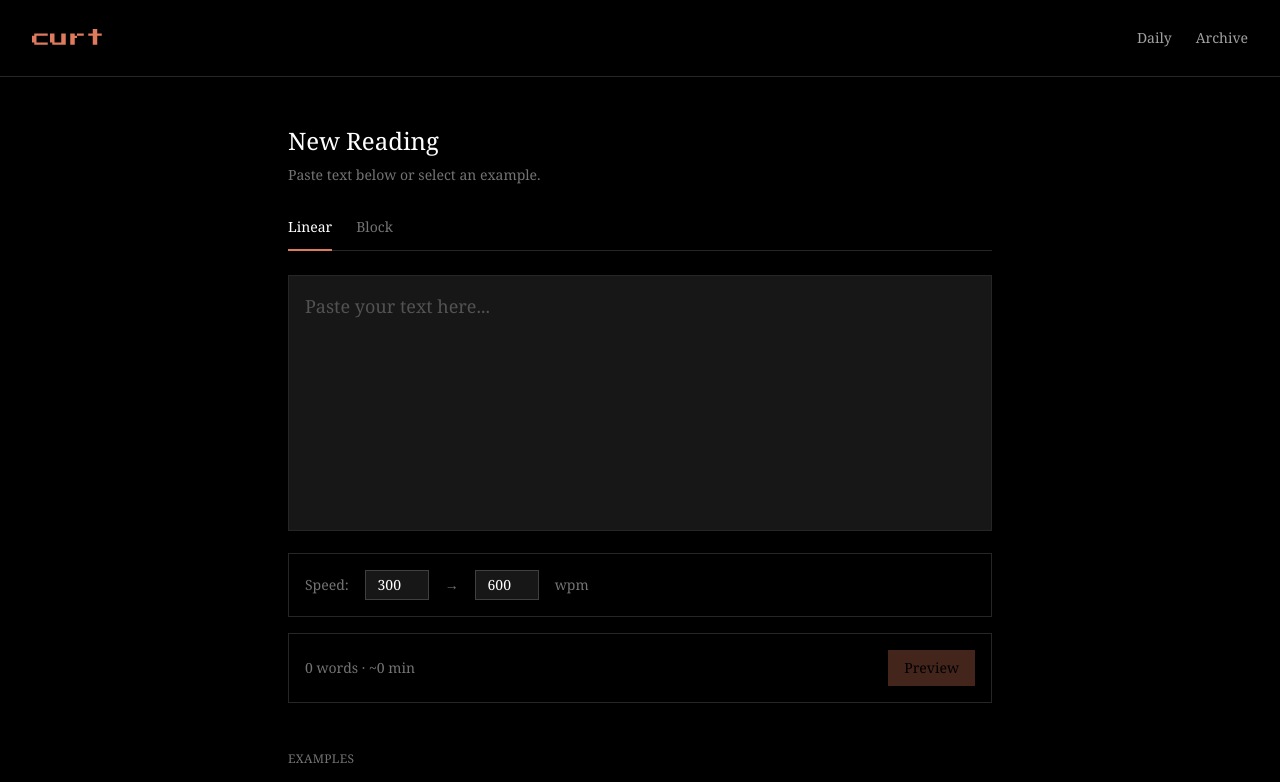
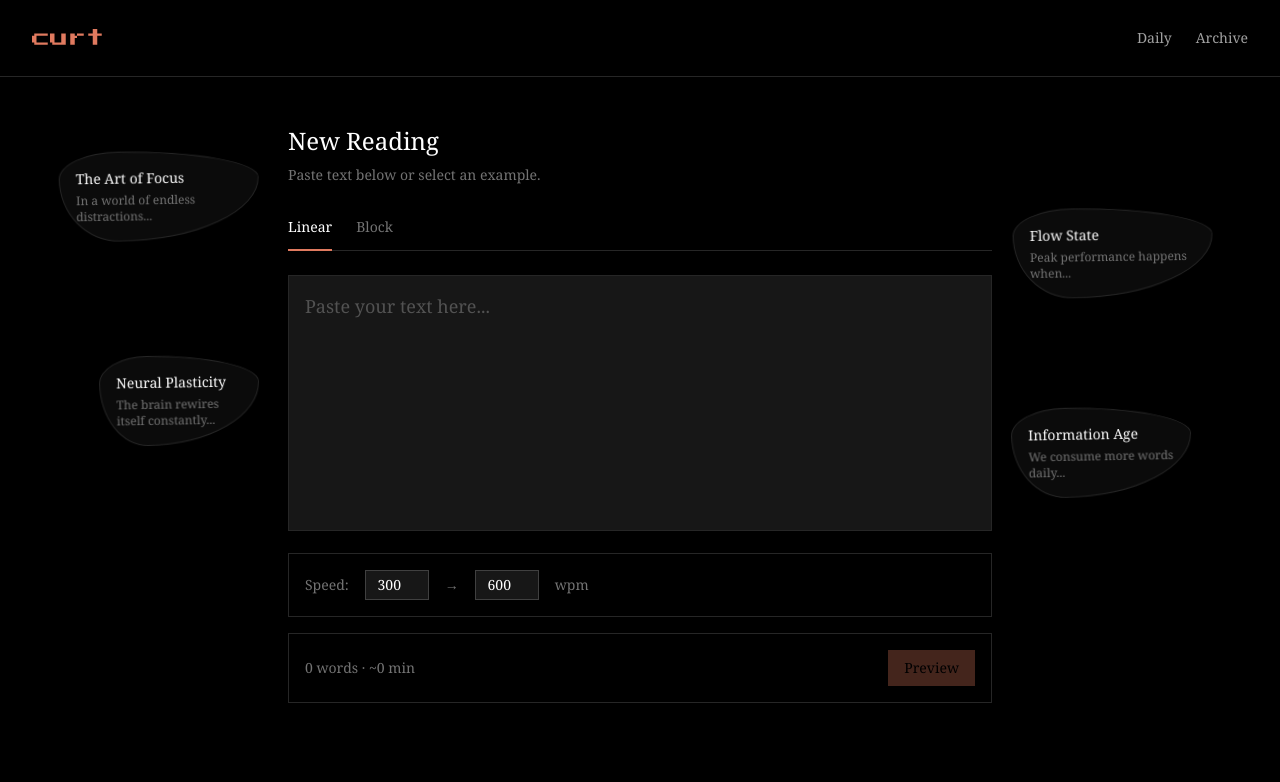
Before and after one commit to GithubAnant/curt, a Next.js app: page /app in a window 1280 px wide. Shown: the top 782 px of the page. Built offline with nearby package versions, Linux system fonts and the light colour scheme; a web font is replaced by a local one.

Commit message:
feat: Implement animated `FloatingExample` component for dynamic text examples in `RSVPReader` and update footer branding.

```diff
--- a/src/components/landing/LandingFooter.tsx
+++ b/src/components/landing/LandingFooter.tsx
@@ -5,7 +5,7 @@ export default function LandingFooter() {
     return (
         <footer className="border-t border-neutral-800 py-6">
             <div className="max-w-5xl mx-auto px-8 flex flex-col sm:flex-row sm:items-center sm:justify-between gap-3 text-xs text-neutral-500">
-                <span><span className="text-[#E07A5F]">curt</span> · Can U Read This · <a href="https://github.com" target="_blank" rel="noopener noreferrer" className="hover:text-white transition-colors">Open Source</a></span>
+                <span><span className="text-[#E07A5F]">curt </span>  (can u read this) · <a href="https://github.com/GithubAnant/curt" target="_blank" rel="noopener noreferrer" className="hover:text-white transition-colors">open source</a></span>
                 <div className="flex items-center gap-4">
                     <Link href="/privacy" className="hover:text-white transition-colors">Privacy</Link>
                     <Link href="/terms" className="hover:text-white transition-colors">Terms</Link>
--- /dev/null
+++ b/src/components/rsvp/FloatingExample.tsx
@@ -0,0 +1,57 @@
+"use client";
+
+import React from 'react';
+import { motion } from 'framer-motion';
+
+interface FloatingExampleProps {
+    title: string;
+    preview: string;
+    onClick: () => void;
+    className?: string;
+    delay?: number;
+}
+
+export const FloatingExample = ({ title, preview, onClick, className, delay = 0 }: FloatingExampleProps) => {
+    return (
+        <motion.button
+            onClick={onClick}
+            initial={{ opacity: 0, y: 20 }}
+            animate={{
+                opacity: 1,
+                y: [0, -10, 0],
+                x: [0, 5, -5, 0],
+                rotate: [0, 1, -1, 0]
+            }}
+            transition={{
+                opacity: { duration: 0.5, delay },
+                y: {
+                    repeat: Infinity,
+                    duration: 4 + Math.random() * 2,
+                    ease: "easeInOut",
+                    delay: Math.random() * 2
+                },
+                x: {
+                    repeat: Infinity,
+                    duration: 5 + Math.random() * 2,
+                    ease: "easeInOut",
+                    delay: Math.random() * 2
+                },
+                rotate: {
+                    repeat: Infinity,
+                    duration: 6 + Math.random() * 2,
+                    ease: "easeInOut",
+                    delay: Math.random() * 2
+                }
+            }}
+            className={`absolute p-4 backdrop-blur-sm bg-neutral-900/50 border border-neutral-800 hover:border-[#E07A5F]/50 transition-colors text-left max-w-[200px] cursor-pointer group ${className}`}
+            style={{
+                borderRadius: "30% 70% 70% 30% / 30% 30% 70% 70%" // Organic cloud/blob shape
+            }}
+        >
+            <div className="font-normal text-sm mb-1 text-white group-hover:text-[#E07A5F] transition-colors">{title}</div>
+            <div className="text-xs text-neutral-500 line-clamp-2">
+                {preview}
+            </div>
+        </motion.button>
+    );
+};
--- a/src/components/rsvp/RSVPReader.tsx
+++ b/src/components/rsvp/RSVPReader.tsx
@@ -6,6 +6,7 @@ import Link from 'next/link';
 import { RSVPWord } from '@/hooks/useRSVP';
 import { cn } from '@/lib/utils';
 import { EXAMPLE_TEXTS } from '@/data/exampleTexts';
+import { FloatingExample } from './FloatingExample';
 
 type SpeedMode = 'linear' | 'block';
 
@@ -195,29 +196,37 @@ export function RSVPReader({ initialContent }: RSVPReaderProps) {
                     </div>
                 </div>
 
-                {/* Examples */}
+                {/* Floating Examples */}
                 {!isGenerated && (
-                    <div className="mt-12">
-                        <h2 className="text-xs font-normal mb-4 text-neutral-500 uppercase tracking-wide">
-                            Examples
-                        </h2>
-                        <div className="grid grid-cols-2 gap-3">
-                            {examples.map((ex, i) => (
-                                <button
+                    <>
+                        <div className="hidden lg:block absolute top-[20%] left-[5%] w-[200px] h-[500px]">
+                            {examples.slice(0, 2).map((ex, i) => (
+                                <FloatingExample
                                     key={i}
+                                    title={ex.title}
+                                    preview={ex.preview}
                                     onClick={() => setContent(ex.content)}
-                                    className="text-left p-4 border border-neutral-800 hover:border-neutral-600 transition-colors"
-                                >
-                                    <div className="font-normal text-sm mb-1 text-white">{ex.title}</div>
-                                    <div className="text-xs text-neutral-500 line-clamp-2">
-                                        {ex.preview}
-                                    </div>
-                                </button>
+                                    className={i === 0 ? "top-0 left-0" : "top-[200px] left-[40px]"}
+                                    delay={i * 0.2}
+                                />
                             ))}
                         </div>
-                    </div>
+                        <div className="hidden lg:block absolute top-[20%] right-[5%] w-[200px] h-[500px]">
+                            {examples.slice(2, 4).map((ex, i) => (
+                                <FloatingExample
+                                    key={i + 2}
+                                    title={ex.title}
+                                    preview={ex.preview}
+                                    onClick={() => setContent(ex.content)}
+                                    className={i === 0 ? "top-[50px] right-0" : "top-[250px] right-[20px]"}
+                                    delay={(i + 2) * 0.2}
+                                />
+                            ))}
+                        </div>
+                    </>
                 )}
             </main>
+
         </div>
     );
 }
```
